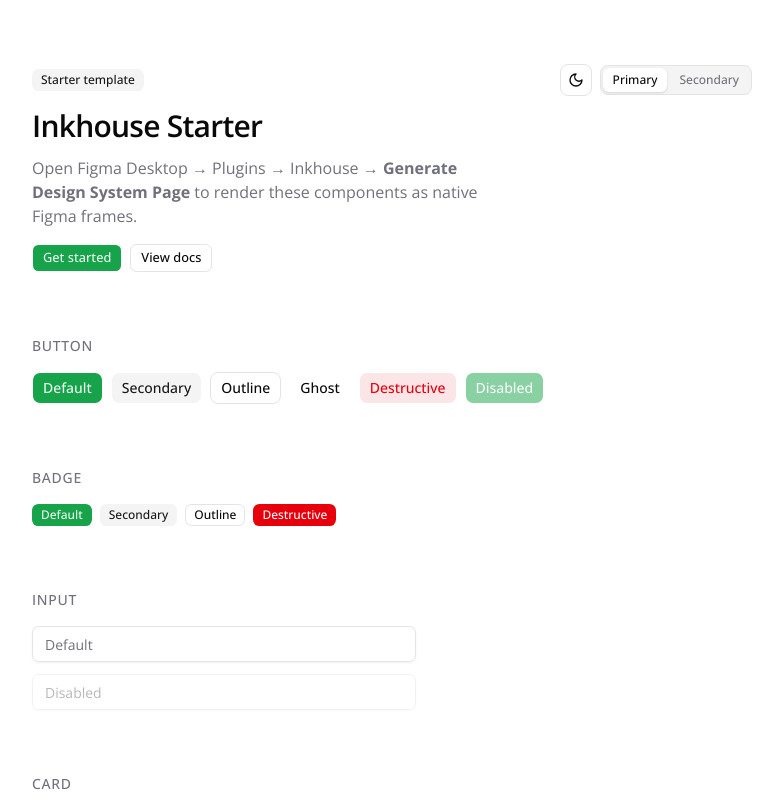
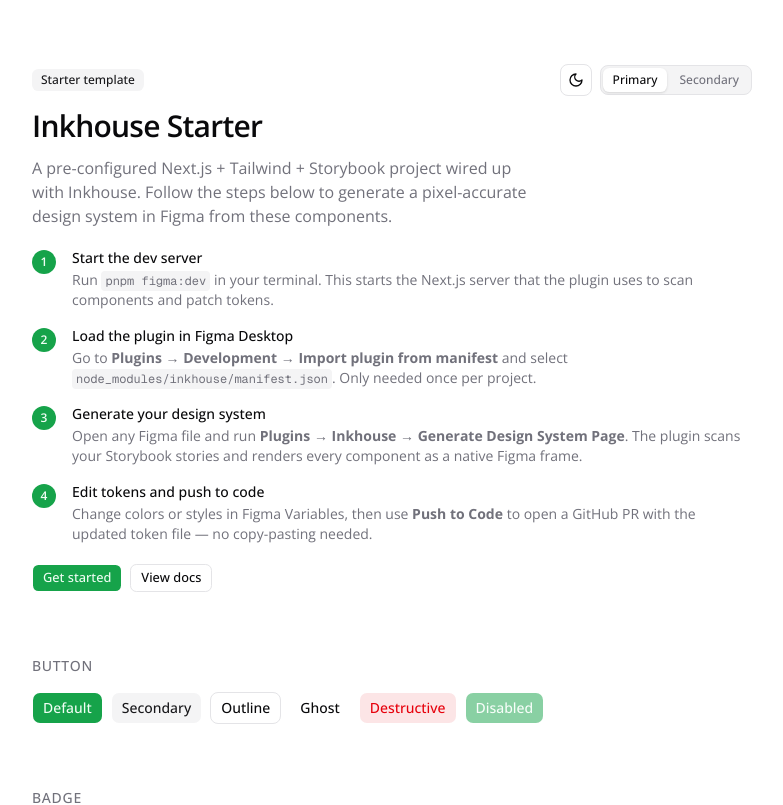
Before and after one commit to inkn9ne/inkbridge-starter, a Next.js app: page / in a window 1280 px wide. Shown: the top 805 px of the page, without its empty margins (248-1031 px from the left). Built offline with nearby package versions, Linux system fonts and the light colour scheme; a web font is replaced by a local one.

Commit message:
feat: replace header description with numbered steps

```diff
--- a/src/app/page.tsx
+++ b/src/app/page.tsx
@@ -24,10 +24,42 @@
             <ThemeToggles />
           </div>
           <h1 className="text-3xl font-semibold tracking-tight">Inkhouse Starter</h1>
-          <p className="text-muted-foreground max-w-md">
-            Open Figma Desktop → Plugins → Inkhouse → <strong>Generate Design System Page</strong> to render these components as native Figma frames.
+          <p className="text-muted-foreground max-w-lg">
+            A pre-configured Next.js + Tailwind + Storybook project wired up with Inkhouse. Follow the steps below to generate a pixel-accurate design system in Figma from these components.
           </p>
-          <div className="flex gap-2 pt-1">
+
+          <ol className="mt-2 flex flex-col gap-4">
+            {[
+              {
+                title: "Start the dev server",
+                description: <>Run <code className="rounded bg-muted px-1 py-0.5 text-xs font-mono">pnpm figma:dev</code> in your terminal. This starts the Next.js server that the plugin uses to scan components and patch tokens.</>,
+              },
+              {
+                title: "Load the plugin in Figma Desktop",
+                description: <>Go to <strong>Plugins → Development → Import plugin from manifest</strong> and select <code className="rounded bg-muted px-1 py-0.5 text-xs font-mono">node_modules/inkhouse/manifest.json</code>. Only needed once per project.</>,
+              },
+              {
+                title: "Generate your design system",
+                description: <>Open any Figma file and run <strong>Plugins → Inkhouse → Generate Design System Page</strong>. The plugin scans your Storybook stories and renders every component as a native Figma frame.</>,
+              },
+              {
+                title: "Edit tokens and push to code",
+                description: <>Change colors or styles in Figma Variables, then use <strong>Push to Code</strong> to open a GitHub PR with the updated token file — no copy-pasting needed.</>,
+              },
+            ].map((step, i) => (
+              <li key={i} className="flex gap-4">
+                <span className="mt-0.5 flex size-6 shrink-0 items-center justify-center rounded-full bg-primary text-primary-foreground text-xs font-semibold">
+                  {i + 1}
+                </span>
+                <div className="flex flex-col gap-0.5">
+                  <span className="text-sm font-medium">{step.title}</span>
+                  <span className="text-sm text-muted-foreground">{step.description}</span>
+                </div>
+              </li>
+            ))}
+          </ol>
+
+          <div className="flex gap-2 pt-2">
             <Button size="sm">Get started</Button>
             <Button size="sm" variant="outline">View docs</Button>
           </div>
```
